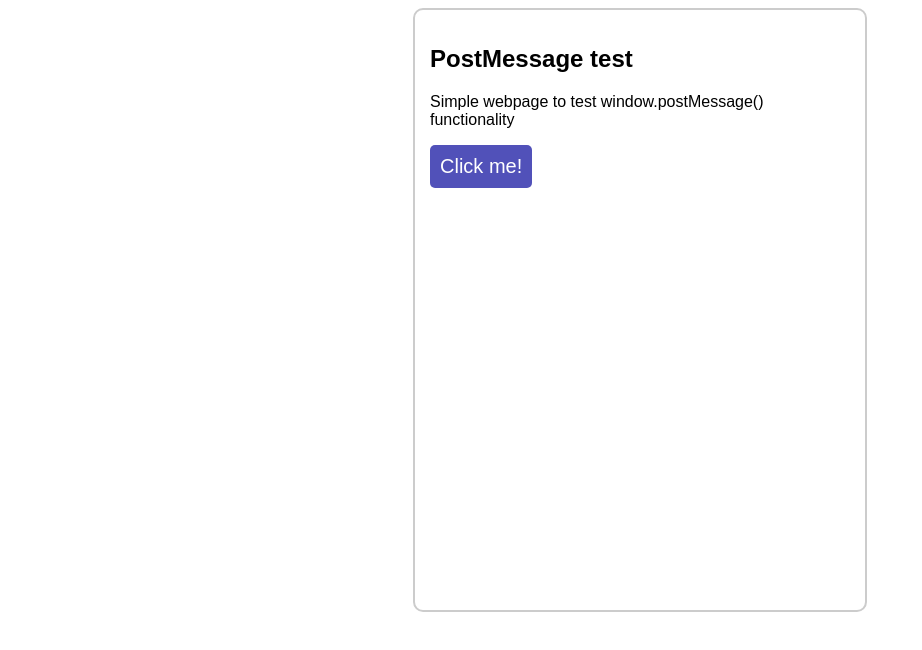
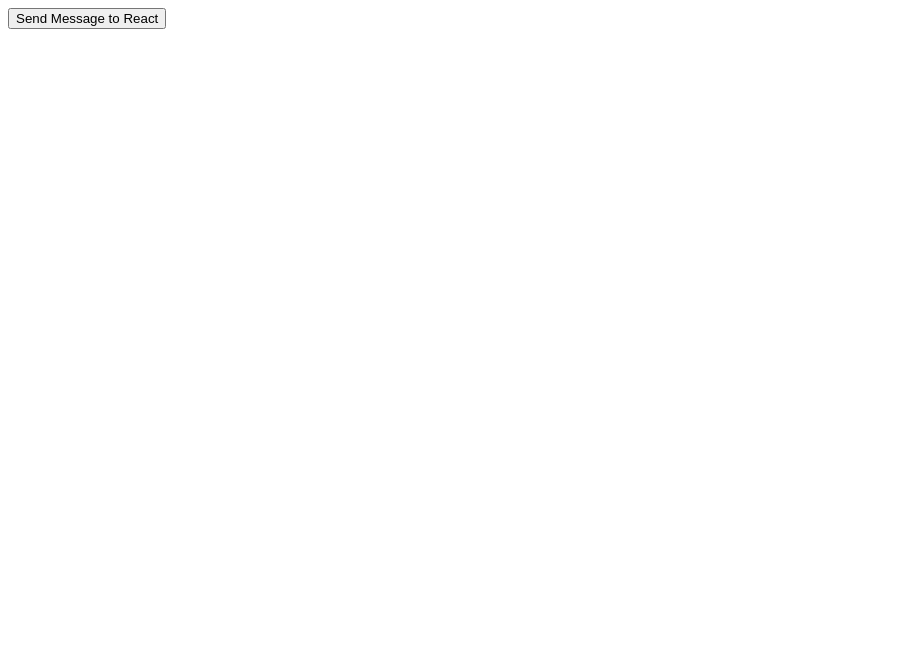
Before and after one commit to pkuske/pkuske.github.io, an Angular app: page / in a window 1280 px wide. Shown: the top 650 px of the page, without its empty margins (0-922 px from the left). Built offline with nearby package versions, Linux system fonts and the light colour scheme.

Commit message:
redo of the app

```diff
--- a/src/app/app.component.html
+++ b/src/app/app.component.html
@@ -1,10 +1,3 @@
-<section>
-  <div class="content">
-    <h2>PostMessage test</h2>
-    <p>Simple webpage to test window.postMessage() functionality</p>
-    <button (click)="testPostMessage()">Click me!</button>
-  </div>
-  <div class="testdiv" *ngIf="showDiv">
-    <p>just a simple div to test button click</p>
-  </div>
-</section>
+<div>
+  <button (click)="sendMessage()">Send Message to React</button>
+</div>
--- a/src/app/app.component.ts
+++ b/src/app/app.component.ts
@@ -1,5 +1,4 @@
 import { Component } from '@angular/core';
-import { PostMessageService } from './post-message.service';
 
 @Component({
   selector: 'app-root',
@@ -7,21 +6,8 @@ import { PostMessageService } from './post-message.service';
   styleUrls: ['./app.component.scss'],
 })
 export class AppComponent {
-  title = 'postmessage-test';
-  showDiv = false;
-
-  constructor(private postMessageService: PostMessageService) {}
-
-  testPostMessage() {
-    const messageData = {
-      type: 'MESSAGE_TYPE',
-      payload: 'Hello from Angular!',
-    };
-    window.parent.postMessage(JSON.stringify(messageData));
-    // const postMessageData = { type: 'SUCCESS' };
-    // this.postMessageService.postMessage(postMessageData);
-    // // console.log('postMessage send');
-    // // window.parent.postMessage(JSON.stringify({ type: 'SUCCESS' }));
-    // this.showDiv = !this.showDiv;
+  sendMessage() {
+    // Send a message to the parent window (React app)
+    window.parent.postMessage('Hello from Angular!', '*');
   }
 }
--- a/src/index.html
+++ b/src/index.html
@@ -1,11 +1,11 @@
-<!doctype html>
+<!DOCTYPE html>
 <html lang="en">
   <head>
-  <meta charset="utf-8">
+    <meta charset="utf-8" />
     <title>PostmessageTest</title>
-  <base href="/">
-  <meta name="viewport" content="width=device-width, initial-scale=1">
-  <link rel="icon" type="image/x-icon" href="favicon.ico">
+    <base href="/" />
+    <meta name="viewport" content="width=device-width, initial-scale=1" />
+    <link rel="icon" type="image/x-icon" href="favicon.ico" />
   </head>
   <body>
     <app-root></app-root>
```
Lines whose indentation alone changed are shown as unchanged.
